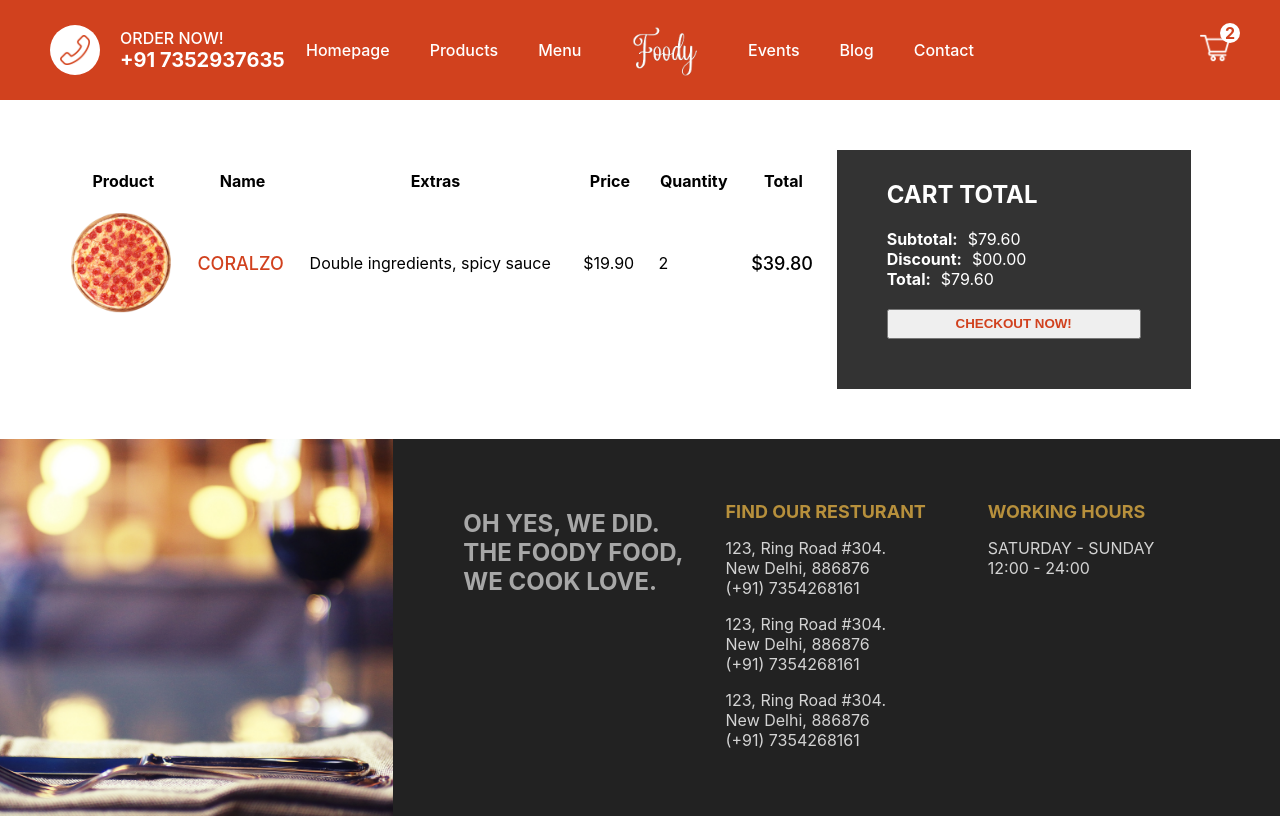
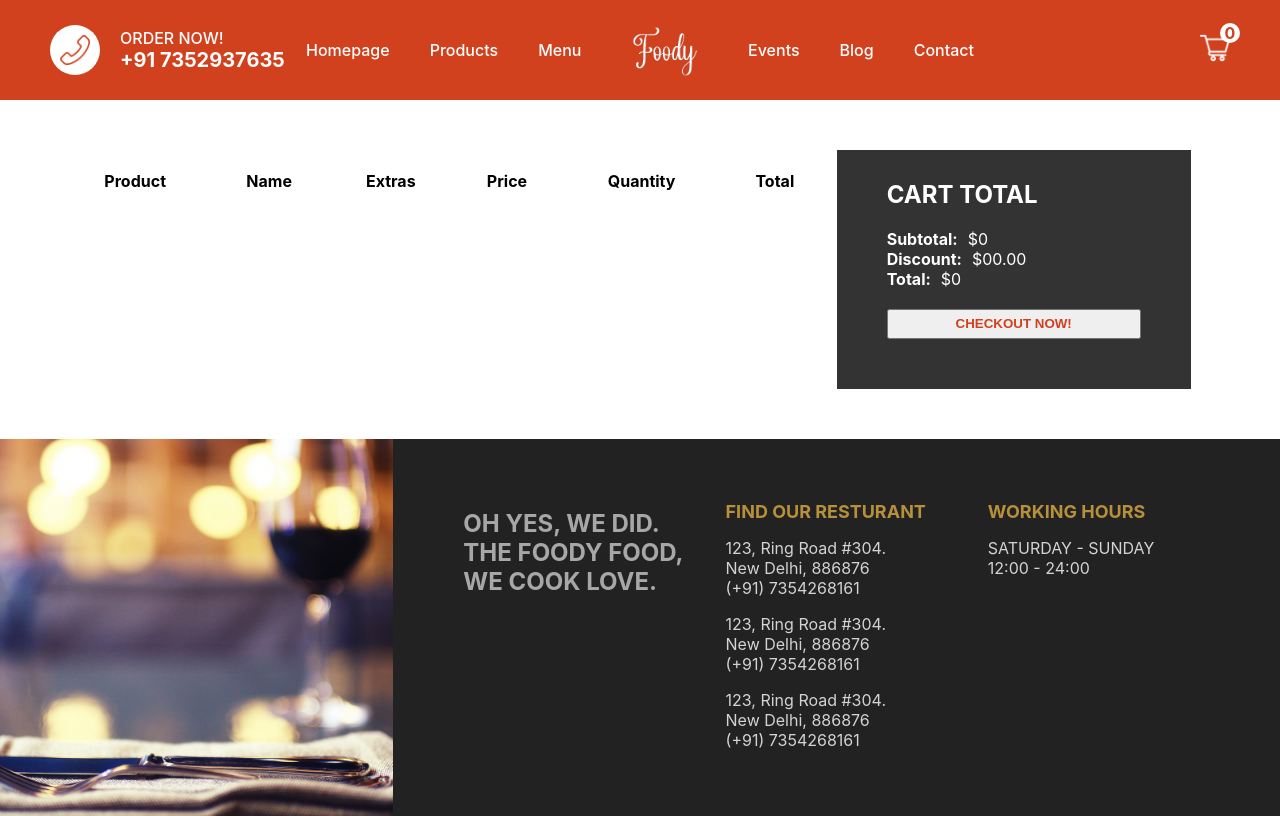
Before and after one commit to ak672676/Foody, a Next.js app: page /cart in a window 1280 px wide. Built offline with nearby package versions, Linux system fonts and the light colour scheme.

Commit message:
Cart Logic

```diff
--- a/component/Navbar.jsx
+++ b/component/Navbar.jsx
@@ -1,6 +1,10 @@
 import Image from "next/image";
 import styles from "../styles/Navbar.module.css";
+import { useSelector } from "react-redux";
+import Link from "next/link";
+
 const Navbar = () => {
+  const quantity = useSelector((state) => state.cart.quantity);
   return (
     <div className={styles.container}>
       <div className={styles.item}>
@@ -14,7 +18,9 @@
       </div>
       <div className={styles.item}>
         <ul className={styles.list}>
-          <li className={styles.listItem}>Homepage</li>
+          <Link href="/" >
+            <li className={styles.listItem}>Homepage</li>
+          </Link>
           <li className={styles.listItem}>Products</li>
           <li className={styles.listItem}>Menu</li>
           <Image src="/img/logo2.png" alt="" width="160px" height="69px" />
@@ -23,12 +29,14 @@
           <li className={styles.listItem}>Contact</li>
         </ul>
       </div>
-      <div className={styles.item}>
+      <Link href="/cart">
+        <div className={styles.item}>
           <div className={styles.cart}>
-          <Image src="/img/cart.png" alt="" width="30px" height="30px" />
-            <div className={styles.counter}>2</div>
+            <Image src="/img/cart.png" alt="" width="30px" height="30px" />
+            <div className={styles.counter}>{quantity}</div>
           </div>
-      </div>
+        </div>
+      </Link>
     </div>
   );
 };
--- a/component/PizzaCard.jsx
+++ b/component/PizzaCard.jsx
@@ -5,7 +5,7 @@
 const PizzaCard = ({ pizza }) => {
   return (
     <div className={styles.container}>
-      <Link href={`/product/${pizza._id}`} passHref>
+      <Link href={`/product/${pizza._id}`}>
         <Image src={pizza.img} alt="" width="500" height="500" />
       </Link>
       <h1 className={styles.title}>{pizza.title}</h1>
--- a/component/PizzaList.jsx
+++ b/component/PizzaList.jsx
@@ -15,7 +15,6 @@
         {pizzaList.map((pizza) => {
           return <PizzaCard key={pizza.id} pizza={pizza} />;
         })}
-        {/* <PizzaCard /> */}
       </div>
     </div>
   );
--- a/package.json
+++ b/package.json
@@ -8,11 +8,14 @@
     "lint": "next lint"
   },
   "dependencies": {
+    "@reduxjs/toolkit": "^1.7.1",
     "axios": "^0.24.0",
     "mongoose": "^6.1.6",
     "next": "12.0.7",
     "react": "17.0.2",
-    "react-dom": "17.0.2"
+    "react-dom": "17.0.2",
+    "react-redux": "^7.2.6",
+    "redux": "^4.1.2"
   },
   "devDependencies": {
     "eslint": "8.6.0",
--- a/pages/_app.js
+++ b/pages/_app.js
@@ -1,11 +1,17 @@
-import Layout from '../component/Layout'
-import '../styles/globals.css'
+import Layout from "../component/Layout";
+import "../styles/globals.css";
+
+import store from "../redux/store";
+import { Provider } from "react-redux";
 
 function MyApp({ Component, pageProps }) {
   return (
-  <Layout>
-    <Component {...pageProps} />
-  </Layout>);
+    <Provider store={store}>
+      <Layout>
+        <Component {...pageProps} />
+      </Layout>
+    </Provider>
+  );
 }
 
-export default MyApp
+export default MyApp;
--- a/pages/cart.jsx
+++ b/pages/cart.jsx
@@ -1,11 +1,21 @@
 import Image from "next/image";
 import styles from "../styles/Cart.module.css";
+import { useDispatch, useSelector } from "react-redux";
+import { useEffect, useState } from "react";
+import axios from "axios";
+import { useRouter } from "next/router";
+import { reset } from "../redux/cartSlice";
+// import OrderDetail from "../components/OrderDetail";
+const Cart = () => {
+  const cart = useSelector((state) => state.cart);
+  const dispatch = useDispatch();
+  const router = useRouter();
 
-const Cart = () => {
   return (
     <div className={styles.container}>
       <div className={styles.left}>
         <table className={styles.table}>
+          <tbody>
             <tr className={styles.trTitle}>
               <th>Product</th>
               <th>Name</th>
@@ -14,11 +24,14 @@
               <th>Quantity</th>
               <th>Total</th>
             </tr>
-          <tr className={styles.tr}>
+          </tbody>
+          <tbody>
+            {cart.products.map((product) => (
+              <tr className={styles.tr} key={product._id}>
                 <td>
                   <div className={styles.imgContainer}>
                     <Image
-                  src="/img/pizza.png"
+                      src={product.img}
                       layout="fill"
                       objectFit="cover"
                       alt=""
@@ -26,36 +39,42 @@
                   </div>
                 </td>
                 <td>
-              <span className={styles.name}>CORALZO</span>
+                  <span className={styles.name}>{product.title}</span>
                 </td>
                 <td>
                   <span className={styles.extras}>
-                Double ingredients, spicy sauce
+                    {product.extras.map((extra) => (
+                      <span key={extra._id}>{extra.text}, </span>
+                    ))}
                   </span>
                 </td>
                 <td>
-              <span className={styles.price}>$19.90</span>
+                  <span className={styles.price}>${product.price}</span>
                 </td>
                 <td>
-              <span className={styles.quantity}>2</span>
-            </td>{" "}
+                  <span className={styles.quantity}>{product.quantity}</span>
+                </td>
                 <td>
-              <span className={styles.total}>$39.80</span>
+                  <span className={styles.total}>
+                    ${product.price * product.quantity}
+                  </span>
                 </td>
               </tr>
+            ))}
+          </tbody>
         </table>
       </div>
       <div className={styles.right}>
         <div className={styles.wrapper}>
           <h2 className={styles.title}>CART TOTAL</h2>
           <div className={styles.totalText}>
-            <b className={styles.totalTextTitle}>Subtotal:</b>$79.60
+            <b className={styles.totalTextTitle}>Subtotal:</b>${cart.total}
           </div>
           <div className={styles.totalText}>
             <b className={styles.totalTextTitle}>Discount:</b>$00.00
           </div>
           <div className={styles.totalText}>
-            <b className={styles.totalTextTitle}>Total:</b>$79.60
+            <b className={styles.totalTextTitle}>Total:</b>${cart.total}
           </div>
           <button className={styles.button}>CHECKOUT NOW!</button>
         </div>
--- a/pages/index.js
+++ b/pages/index.js
@@ -12,6 +12,8 @@
         <meta name="description" content="Best pizza shop" />
         <link rel="icon" href="/favicon.ico" />
       </Head>
+        {/* 916163 */}
+
 
       <Featured />
       <PizzaList pizzaList={pizzaList} />
--- /dev/null
+++ b/redux/cartSlice.js
@@ -0,0 +1,25 @@
+import { createSlice } from "@reduxjs/toolkit";
+
+const cartSlice = createSlice({
+  name: "cart",
+  initialState: {
+    products: [],
+    quantity: 0,
+    total: 0,
+  },
+  reducers: {
+    addProduct: (state, action) => {
+      state.products.push(action.payload);
+      state.quantity += 1;
+      state.total += action.payload.price * action.payload.quantity;
+    },
+    reset: (state) => {
+      state.products = [];
+      state.quantity = 0;
+      state.total = 0;
+    },
+  },
+});
+
+export const { addProduct, reset } = cartSlice.actions;
+export default cartSlice.reducer;
--- /dev/null
+++ b/redux/store.js
@@ -0,0 +1,8 @@
+import { configureStore } from "@reduxjs/toolkit";
+import cartReducer from "./cartSlice";
+
+export default configureStore({
+  reducer: {
+    cart: cartReducer,
+  },
+});
```
Also changed, not shown: pages/product/[id].jsx (+9 -2 lines), 1 other file (tests, documents, lock files or other folders). Lines whose indentation alone changed are shown as unchanged.
